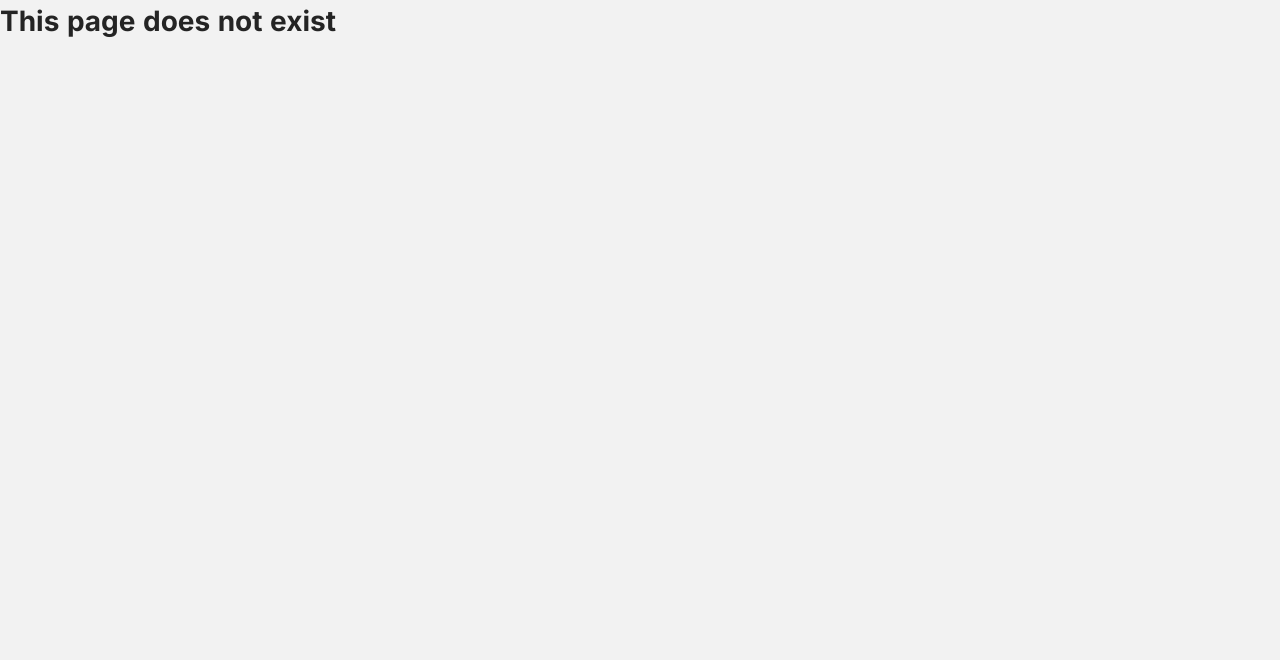
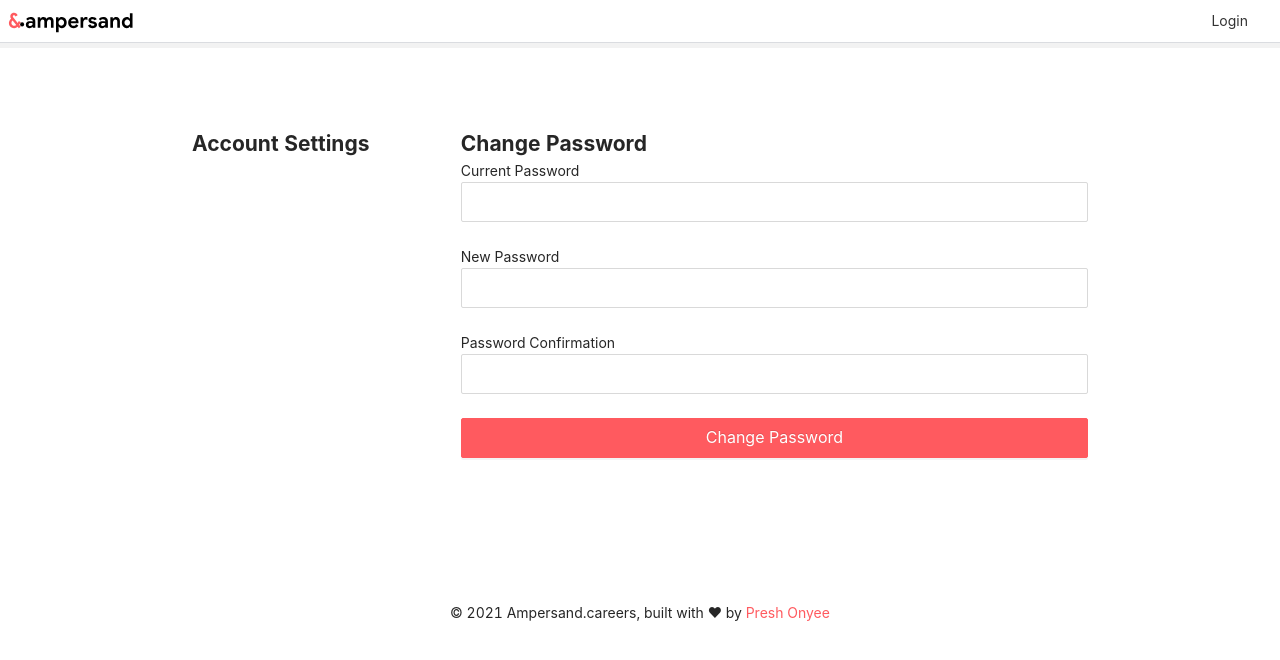
Before and after one commit to preshonyee/ampersand, a React (Create React App) app in the folder client/: page /account/password in a window 1280 px wide. Shown: the top 660 px of the page. Built offline with nearby package versions, Linux system fonts and the light colour scheme; sample sign-in values are in the browser's storage; a web font is replaced by a local one.

Commit message:
feat(account): add password recovery and account closure page

```diff
--- a/client/src/App.tsx
+++ b/client/src/App.tsx
@@ -20,6 +20,8 @@ import AnalyticsPage from "./pages/Analytics";
 import LandingPage from "./pages/LandingPage";
 import AccountPage from "./pages/Account";
 import EditProfilePage from "./pages/EditProfile";
+import PasswordPage from "./pages/PasswordPage";
+import CloseAccount from "./pages/CloseAccount";
 
 const Routing = () => {
   const history = useHistory();
@@ -39,7 +41,9 @@ const Routing = () => {
       <Route exact path="/register" component={RegisterPage} />
       <Route exact path="/login" component={LoginPage} />
       <Route exact path="/app/@preshonyee" component={AccountPage} />
-      <Route exact path="/app/account" component={EditProfilePage} />
+      <Route exact path="/account" component={EditProfilePage} />
+      <Route exact path="/account/password" component={PasswordPage} />
+      <Route exact path="/account/close" component={CloseAccount} />
       <Route exact path="/app/tracker" component={ApplicationTracker} />
       <Route exact path="/app/add-application" component={AddApplication} />
       <Route
--- a/client/src/components/ProfileLayout.tsx
+++ b/client/src/components/ProfileLayout.tsx
@@ -7,7 +7,7 @@ interface IProfileLayout {
 }
 
 const Wrapper = styled.div`
-  width: 80%;
+  width: 70%;
   margin: 0 auto;
   padding: 5rem 0;
   display: flex;
--- /dev/null
+++ b/client/src/pages/CloseAccount.tsx
@@ -0,0 +1,32 @@
+import { Button, Input, Form } from "antd";
+import styled from "styled-components";
+import ProfileLayout from "../components/ProfileLayout";
+
+const { Item } = Form;
+
+const Wrapper = styled.div``;
+
+const CloseAccount = () => {
+  const [form] = Form.useForm();
+
+  return (
+    <ProfileLayout>
+      <Wrapper>
+        <h2>Close account</h2>
+        <Form form={form}>
+          <div className="close">
+            <Item name="currentPassword">
+              <label>Current Password</label>
+              <Input size="large" />
+            </Item>
+          </div>
+          <Button size="large" type="primary">
+            Delete account
+          </Button>
+        </Form>
+      </Wrapper>
+    </ProfileLayout>
+  );
+};
+
+export default CloseAccount;
--- /dev/null
+++ b/client/src/pages/PasswordPage.tsx
@@ -0,0 +1,40 @@
+import { Button, Input, Form } from "antd";
+import styled from "styled-components";
+import ProfileLayout from "../components/ProfileLayout";
+
+const { Item } = Form;
+
+const Wrapper = styled.div``;
+
+const PasswordPage = () => {
+  const [form] = Form.useForm();
+
+  return (
+    <ProfileLayout>
+      <Wrapper>
+        <h2>Change Password</h2>
+        <Form form={form}>
+          <div className="password">
+            <Item name="currentPassword">
+              <label>Current Password</label>
+              <Input size="large" />
+            </Item>
+            <Item name="newPassword">
+              <label>New Password</label>
+              <Input size="large" />
+            </Item>
+            <Item name="passwordConfirmation">
+              <label>Password Confirmation</label>
+              <Input size="large" />
+            </Item>
+          </div>
+          <Button size="large" block type="primary">
+            Change Password
+          </Button>
+        </Form>
+      </Wrapper>
+    </ProfileLayout>
+  );
+};
+
+export default PasswordPage;
```
